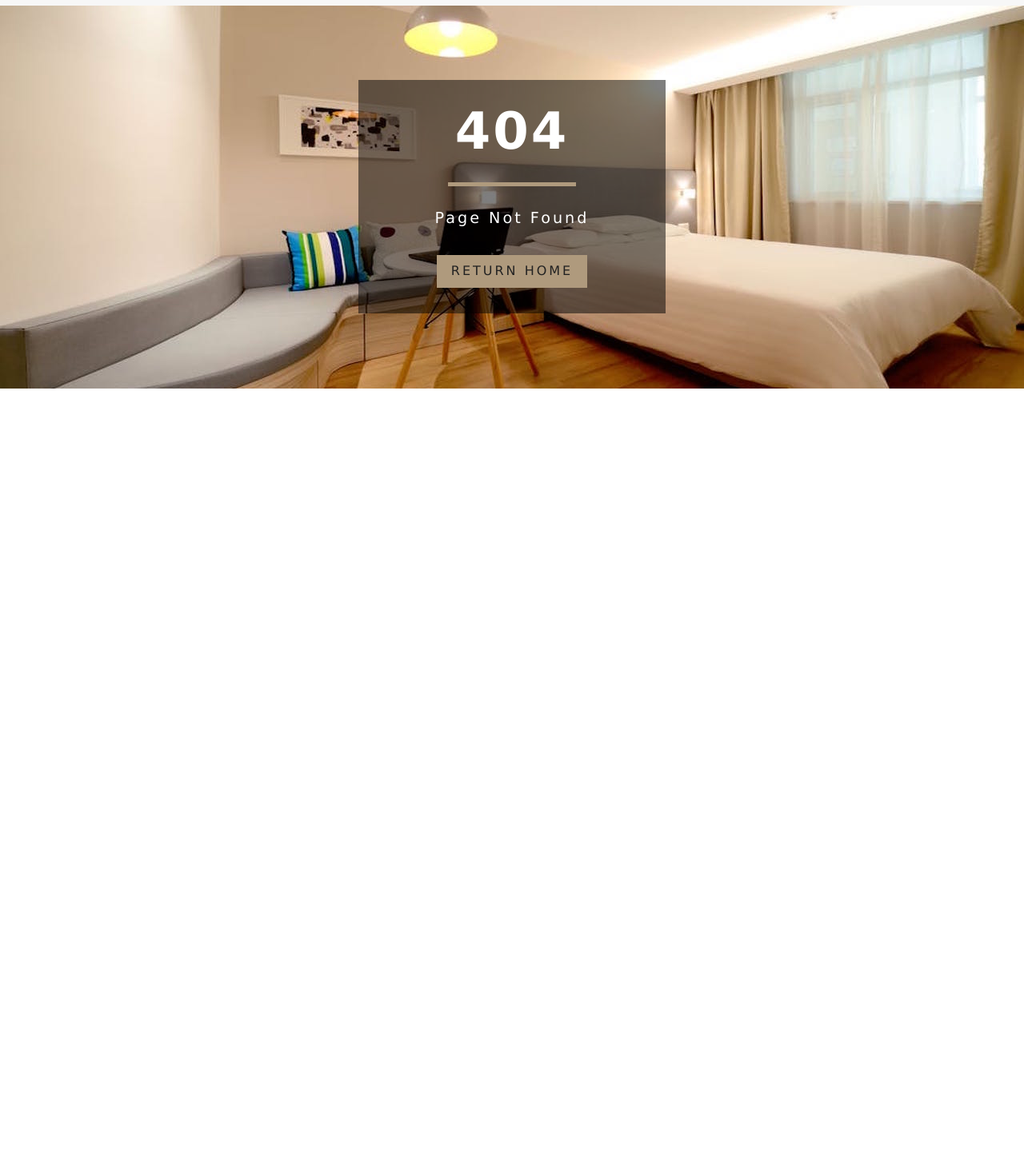
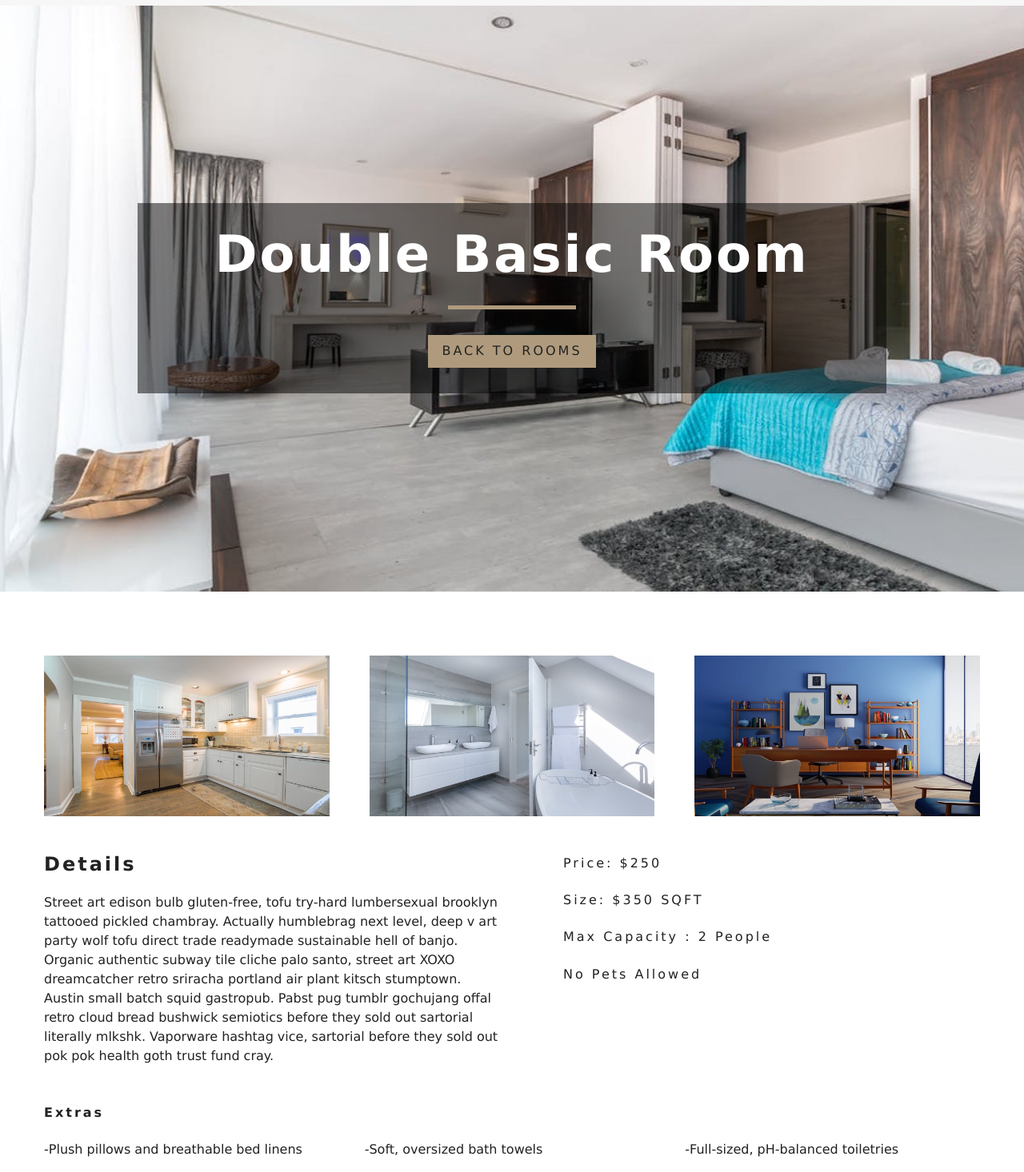
Before and after one commit to LexiosAlex/Carlson-ollege, a React (Create React App) app: page /rooms/double-basic in a window 1280 px wide. Before the commit this address had no page. Shown: the part 60-1526 px from the top of the page at 80% size. Before the commit the page ends 800 px from the top, so only its background shows below. Built offline with nearby package versions, Linux system fonts and the light colour scheme.

Commit message:
refactored logic of rooms list

```diff
--- a/package.json
+++ b/package.json
@@ -10,7 +10,8 @@
     "react-dom": "^16.12.0",
     "react-icons": "^3.8.0",
     "react-router-dom": "^5.1.2",
-    "react-scripts": "3.3.0"
+    "react-scripts": "3.3.0",
+    "styled-components": "^4.4.1"
   },
   "scripts": {
     "start": "react-scripts start",
--- a/src/App.js
+++ b/src/App.js
@@ -11,15 +11,15 @@
 
 function App() {
   return (
-    <div>
-      <Navbar/>
+    <>
+      <Navbar />
       <Switch>
-        <Route exact path="/" component={Home}/>
-        <Route path="/rooms" component={Rooms}/>
-        <Route path="/rooms/:slug" component={SingleRoom}/>
-        <Route component={Error}/>
+        <Route exact path="/" component={Home} />
+        <Route exact path="/rooms/" component={Rooms} />
+        <Route exact path="/rooms/:slug" component={SingleRoom} />
+        <Route component={Error} />
       </Switch>
-    </div>
+    </>
   );
 }
 
--- /dev/null
+++ b/src/components/RoomsContainer.js
@@ -0,0 +1,24 @@
+import React from "react";
+import RoomsFilter from "./RoomsFilter";
+import RoomsList from "./RoomsList";
+import {RoomConsumer} from "../context";
+import Loading from "./Loading";
+
+export default function RoomsContainer() {
+  return (
+    <RoomConsumer>
+      {value => {
+        const { loading, sortedRooms, rooms } = value;
+        if (loading) {
+          return <Loading/>;
+        }
+        return (
+          <div>
+            <RoomsFilter rooms={sortedRooms} />
+            <RoomsList rooms={rooms} />
+          </div>
+        );
+      }}
+    </RoomConsumer>
+  );
+}
--- /dev/null
+++ b/src/components/RoomsFilter.js
@@ -0,0 +1,9 @@
+import React from 'react';
+
+export default function RoomsFilter() {
+  return (
+    <div>
+      Hello from Rooms Container
+    </div>
+  )
+}
--- /dev/null
+++ b/src/components/RoomsList.js
@@ -0,0 +1,21 @@
+import React from "react";
+import Room from "./Room";
+
+export default function RoomsList({ rooms }) {
+  if (rooms.length === 0) {
+    return (
+      <div className="empty-search">
+        <h3>unfortunately no rooms matched your search parameters</h3>
+      </div>
+    );
+  }
+  return (
+    <section className="roomsList">
+      <div className="roomslist-center">
+        {rooms.map(item => {
+          return <Room key={item.id} room={item} />;
+        })}
+      </div>
+    </section>
+  );
+}
--- /dev/null
+++ b/src/components/StyledHero.js
@@ -0,0 +1,15 @@
+import styled from "styled-components";
+import defaultImg from '../images/room-1.jpeg'
+
+
+const StyledHero = styled.header`
+  min-height: calc(100vh - 66px);
+  background: url(${props => props.img ? props.img : defaultImg}) center/cover no-repeat;
+  display: flex;
+  align-items: center;
+  justify-content: center;
+`;
+
+
+
+export default StyledHero;
--- a/src/context.js
+++ b/src/context.js
@@ -36,11 +36,11 @@
     return tempItems;
   }
 
-  getRoom(slug) {
+  getRoom = (slug) => {
     let tempRooms = [...this.state.rooms];
     const room = tempRooms.find((room) => room.slug === slug);
     return room;
-  }
+  };
 
   render() {
     return (
--- a/src/pages/Rooms.js
+++ b/src/pages/Rooms.js
@@ -1,16 +1,22 @@
 import React from "react";
-import Hero from '../components/Hero'
-import {Link} from "react-router-dom";
+import Hero from "../components/Hero";
+import { Link } from "react-router-dom";
 import Banner from "../components/Banner";
+import RoomsContainer from "../components/RoomsContainer";
 
 const Rooms = () => {
-  return <Hero hero="roomsHero">
-    <Banner titile="404" subtitle="page not found">
-      <Link to="/" className="btn-primary">
-        return home
-      </Link>
-    </Banner>
-  </Hero>;
+  return (
+    <>
+      <Hero hero="roomsHero">
+        <Banner title="our rooms">
+          <Link to="/" className="btn-primary">
+            return home
+          </Link>
+        </Banner>
+      </Hero>
+      <RoomsContainer />
+    </>
+  );
 };
 
 export default Rooms;
--- a/src/pages/SingleRoom.js
+++ b/src/pages/SingleRoom.js
@@ -1,9 +1,9 @@
 import React, { Component } from "react";
 import defaultBcg from "../images/room-1.jpeg";
-import Hero from "../components/Hero";
 import Banner from "../components/Banner";
 import { Link } from "react-router-dom";
 import { RoomContext } from "../context";
+import StyledHero from "../components/StyledHero";
 
 export default class SingleRoom extends Component {
   constructor(props) {
@@ -20,6 +20,7 @@
   render() {
     const { getRoom } = this.context;
     const room = getRoom(this.state.slug);
+
     if (!room) {
       return (
         <div className="error">
@@ -41,14 +42,49 @@
       pets,
       images
     } = room;
+
+    const [mainImg, ...defaultImgs] = images;
     return (
-      <Hero hero="roomsHero">
-        <Banner titile={`${name} room`}>
-          <Link to="/rooms" className="btn-primary">
-            back to rooms
-          </Link>
-        </Banner>
-      </Hero>
+      <>
+        <StyledHero img={mainImg || this.state.defaultBcg}>
+          <Banner titile={`${name} room`}>
+            <Link to="/rooms" className="btn-primary">
+              back to rooms
+            </Link>
+          </Banner>
+        </StyledHero>
+        <section className="single-room">
+          <div className="single-room-images">
+            {defaultImgs.map((item, index) => (
+              <img key={index} src={item} alt={name} />
+            ))}
+          </div>
+          <div className="single-room-info">
+            <article className="desc">
+              <h3>details</h3>
+              <p>{description}</p>
+            </article>
+            <article className="info">
+              <h6>price: ${price}</h6>
+              <h6>size: ${size} SQFT</h6>
+              <h6>
+                max capacity :{" "}
+                {capacity > 1 ? ` ${capacity} people` : ` ${capacity} person`}
+              </h6>
+              <h6>{pets ? "pets allowed" : "no pets allowed"}</h6>
+              <h6>{breakfast && "free breakfast included"}</h6>
+            </article>
+          </div>
+        </section>
+        <section className="room-extras">
+          <h6>extras</h6>
+          <ul className="extras">
+            {extras.map((item, index) => {
+              return <li key={index}>-{item}</li>
+            })}
+          </ul>
+        </section>
+      </>
     );
   }
 }
```
Also changed, not shown: 1 other file (tests, documents, lock files or other folders).
